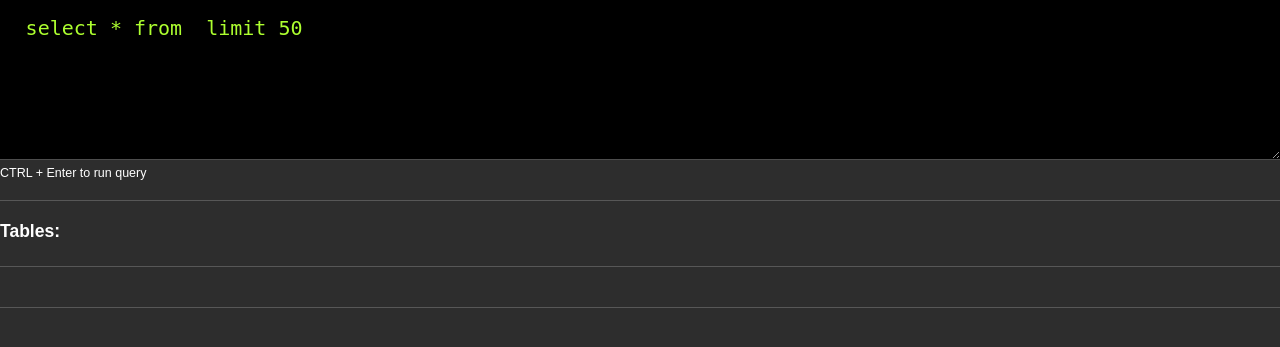
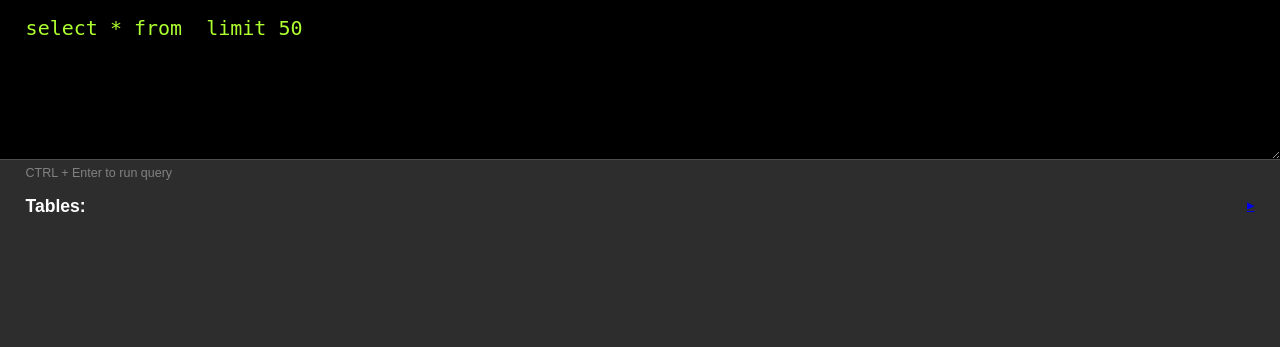
Before and after one commit to ThePaavero/sqlshell, a PHP site: page / in a window 1280 px wide. Shown: the top 347 px of the page. Run offline with PHP 8.4, Linux system fonts and the light colour scheme; data that the repository does not hold is empty; style sheets or scripts are compiled from the project's sources; some libraries are stand-ins or nearby versions.

Commit message:
Styles, mostly

```diff
--- a/public/index.php
+++ b/public/index.php
@@ -14,21 +14,24 @@
       <textarea name='sql' spellcheck='false' wrap='off' autofocus required><?php echo $sql ?></textarea>
       <input type='submit' value='Execute'/>
     </form> <!-- sql-form -->
-    <p>
+    <div class='in-grid'>
       <small>CTRL + Enter to run query</small>
-    </p>
+    </div><!-- in-grid -->
   </section>
-  <section>
+  <div class='displays'>
+    <section class='tables'>
       <h3>Tables:</h3>
       <div class='tables'>
       </div><!-- tables -->
     </section>
-  <section>
+    <section class='results'>
         <?php if (isset($results) && ! empty($results)): ?>
           <h3>Result:</h3>
           <pre><?php echo $results ?></pre>
         <?php endif; ?>
     </section>
+    <a href='#'>▸</a>
+  </div><!-- displays -->
 </div><!-- app -->
 <script>
   window.sqlshellData = <?php echo $jsonData ?>
--- a/src/scss/main.scss
+++ b/src/scss/main.scss
@@ -7,13 +7,38 @@ body {
   color: #fff;
 }
 
-section {
-  margin-bottom: 2.5vh;
-  border-bottom: solid 1px rgba(255, 255, 255, 0.2);
-  padding-bottom: 2.5vh;
+small {
+  opacity: 0.4;
+}
 
-  h3 {
-    margin-bottom: 4px;
+.in-grid {
+  padding: 0 2vw;
+}
+
+.displays {
+  display: flex;
+  padding: 2vh 2vw;
+  flex-direction: row;
+  flex-wrap: nowrap;
+
+  section {
+
+    &:first-of-type {
+      margin-right: 2vw;
+      padding-right: 2vw;
+    }
+
+    &.tables {
+      width: 25%;
+    }
+
+    &.results {
+      width: 75%;
+    }
+
+    h3 {
+      margin-bottom: 4px;
+    }
   }
 }
 
@@ -43,11 +68,18 @@ input[type=submit] {
   color: inherit;
   text-decoration: none;
   font-size: 11px;
-  padding: 3px 5px;
+  padding: 0.5vh 1vw;
+  border-bottom: solid 1px rgba(255, 255, 255, 0.1);
+
+  &:hover {
+    background: rgba(255, 255, 255, 0.1);
+  }
 }
 
 pre {
   color: #4a9aff;
   background: #000;
   padding: 2vh 1vw;
+  max-width: 100%;
+  overflow: auto;
 }
```
Lines whose indentation alone changed are shown as unchanged.
